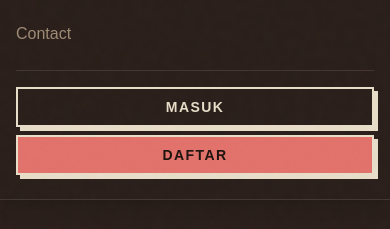
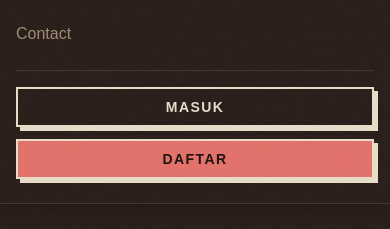
Before and after one commit to wafley/portfolio, a Next.js app: page / in a window 390 px wide. Both pictures are taken after a click on the button 354 px from the left and 32 px from the top of the page. Shown: the part 242-471 px from the top of the page. Built offline with nearby package versions, Linux system fonts and the light colour scheme; a web font is replaced by a local one.

Commit message:
style: increase gap size in navbar action container

```diff
--- a/src/components/shared/navbar.tsx
+++ b/src/components/shared/navbar.tsx
@@ -115,7 +115,7 @@ export function Navbar() {
                   );
                 })}
               </ul>
-              <div className="border-border flex flex-col gap-2 border-t pt-4">
+              <div className="border-border flex flex-col gap-3 border-t pt-4">
                 <Button variant="outline" className="w-full">
                   Masuk
                 </Button>
```
